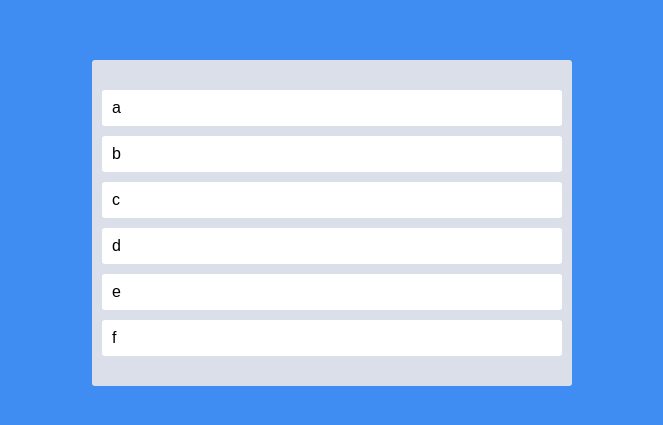
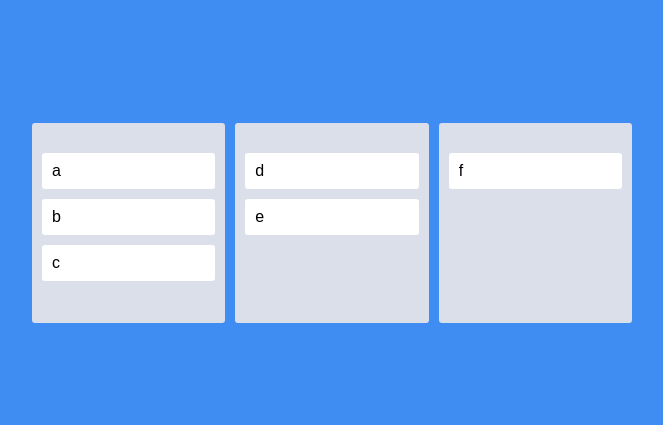
Before and after one commit to sdfwefk11/reactstudy03, a React (Create React App) app: page / in a window 1280 px wide. Shown: the part 177-602 px from the top of the page, without its empty margins (308-971 px from the left). Built offline with nearby package versions, Linux system fonts and the light colour scheme.

Commit message:
Board component

```diff
--- /dev/null
+++ b/src/Components/Board.tsx
@@ -0,0 +1,31 @@
+import { Droppable } from "react-beautiful-dnd";
+import styled from "styled-components";
+import DragabbleCard from "./DragabbleCard";
+
+const Wrapper = styled.div`
+  padding: 20px 10px;
+  padding-top: 30px;
+  background-color: ${(props) => props.theme.boardColor};
+  border-radius: 3px;
+  min-height: 200px;
+`;
+
+interface IBoardProps {
+  toDos: string[];
+  boardId: string;
+}
+
+function Board({ toDos, boardId }: IBoardProps) {
+  return (
+    <Droppable droppableId={boardId}>
+      {(provided) => (
+        <Wrapper ref={provided.innerRef} {...provided.droppableProps}>
+          {toDos.map((toDo, index) => (
+            <DragabbleCard key={toDo} toDo={toDo} index={index} />
+          ))}
+        </Wrapper>
+      )}
+    </Droppable>
+  );
+}
+export default Board;
--- a/src/Dnd.tsx
+++ b/src/Dnd.tsx
@@ -1,14 +1,14 @@
-import { DragDropContext, Droppable, DropResult } from "react-beautiful-dnd";
+import { DragDropContext, DropResult } from "react-beautiful-dnd";
 import { useRecoilState } from "recoil";
 import styled from "styled-components";
 import { toDoState } from "./atoms";
-import DragabbleCard from "./Components/DragabbleCard";
+import Board from "./Components/Board";
 
 const Wrapper = styled.div`
   justify-content: center;
   align-items: center;
   display: flex;
-  max-width: 480px;
+  max-width: 600px;
   width: 100%;
   margin: 0 auto;
   height: 100vh;
@@ -16,40 +16,28 @@
 const Boards = styled.div`
   display: grid;
   width: 100%;
-  grid-template-columns: repeat(1, 1fr);
-`;
-const Board = styled.div`
-  padding: 20px 10px;
-  padding-top: 30px;
-  background-color: ${(props) => props.theme.boardColor};
-  border-radius: 3px;
-  min-height: 200px;
+  gap: 10px;
+  grid-template-columns: repeat(3, 1fr);
 `;
 
 function Dnd() {
   const [toDos, setToDos] = useRecoilState(toDoState);
   const onDragEnd = ({ draggableId, destination, source }: DropResult) => {
     if (!destination) return;
-    setToDos((oldToDos) => {
+    /* setToDos((oldToDos) => {
       const toDosCopy = [...oldToDos];
       toDosCopy.splice(source.index, 1); //source.index: 현재 내가 선택한 카드의 index 번호 즉 배열의 index number [0, 1, 2, 3, 4, 5]
       toDosCopy.splice(destination?.index, 0, draggableId);
       return toDosCopy;
-    });
+    }); */
   };
   return (
     <DragDropContext onDragEnd={onDragEnd}>
       <Wrapper>
         <Boards>
-          <Droppable droppableId="01">
-            {(provided) => (
-              <Board ref={provided.innerRef} {...provided.droppableProps}>
-                {toDos.map((toDo, index) => (
-                  <DragabbleCard key={toDo} toDo={toDo} index={index} />
-                ))}
-              </Board>
-            )}
-          </Droppable>
+          {Object.keys(toDos).map((boardId) => (
+            <Board key={boardId} boardId={boardId} toDos={toDos[boardId]} />
+          ))}
         </Boards>
       </Wrapper>
     </DragDropContext>
--- a/src/atoms.tsx
+++ b/src/atoms.tsx
@@ -1,6 +1,14 @@
 import { atom } from "recoil";
 
-export const toDoState = atom({
+interface IToDoState {
+  [key: string]: string[];
+}
+
+export const toDoState = atom<IToDoState>({
   key: "toDo",
-  default: ["a", "b", "c", "d", "e", "f"],
+  default: {
+    to_do: ["a", "b", "c"],
+    doing: ["d", "e"],
+    done: ["f"],
+  },
 });
```
